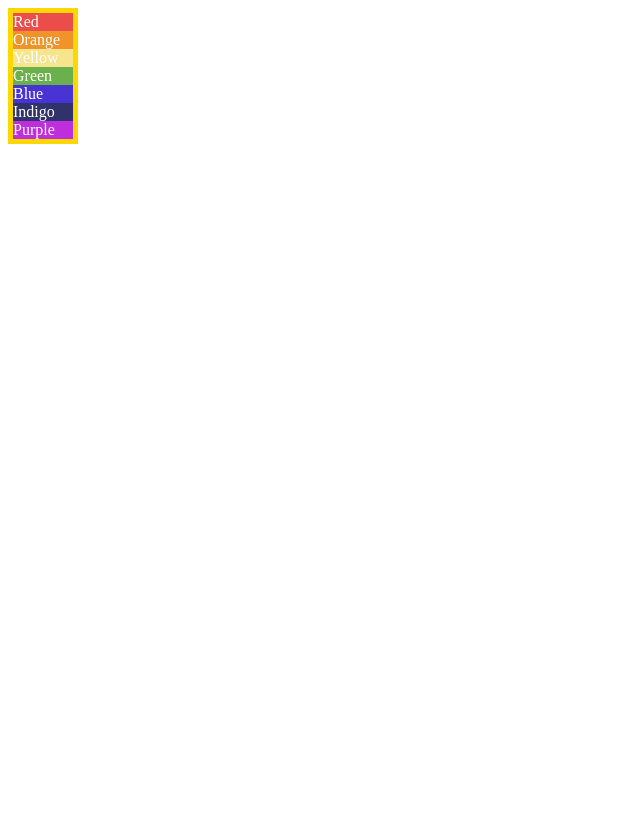
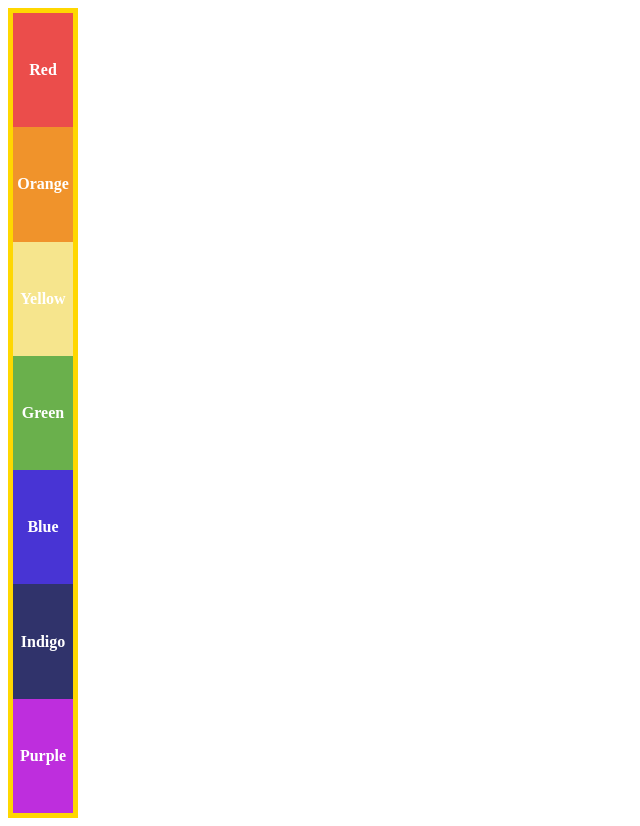
Before and after one commit to augustoschaefer-eng/css, a plain HTML site: page Atividade/questao5.2.html in a window 1280 px wide. Shown: the whole page, without its empty margins (0-640 px from the left). Before the commit the page ends 800 px from the top, so only its background shows below. Drawn offline with Linux system fonts and the light colour scheme.

Commit message:
questao 5.2 completa

```diff
--- a/Atividade/questao5.2.html
+++ b/Atividade/questao5.2.html
@@ -16,6 +16,16 @@
       display: flex;
       flex-direction: column;
       width: 60px;
+      height: 100vh;
+    }
+
+    .container > * {
+        flex-basis: 100px;
+        flex-grow: 1;
+        display: flex;
+       align-items: center;
+        justify-content: center;
+       font-weight: bold;
     }
 
 
```
